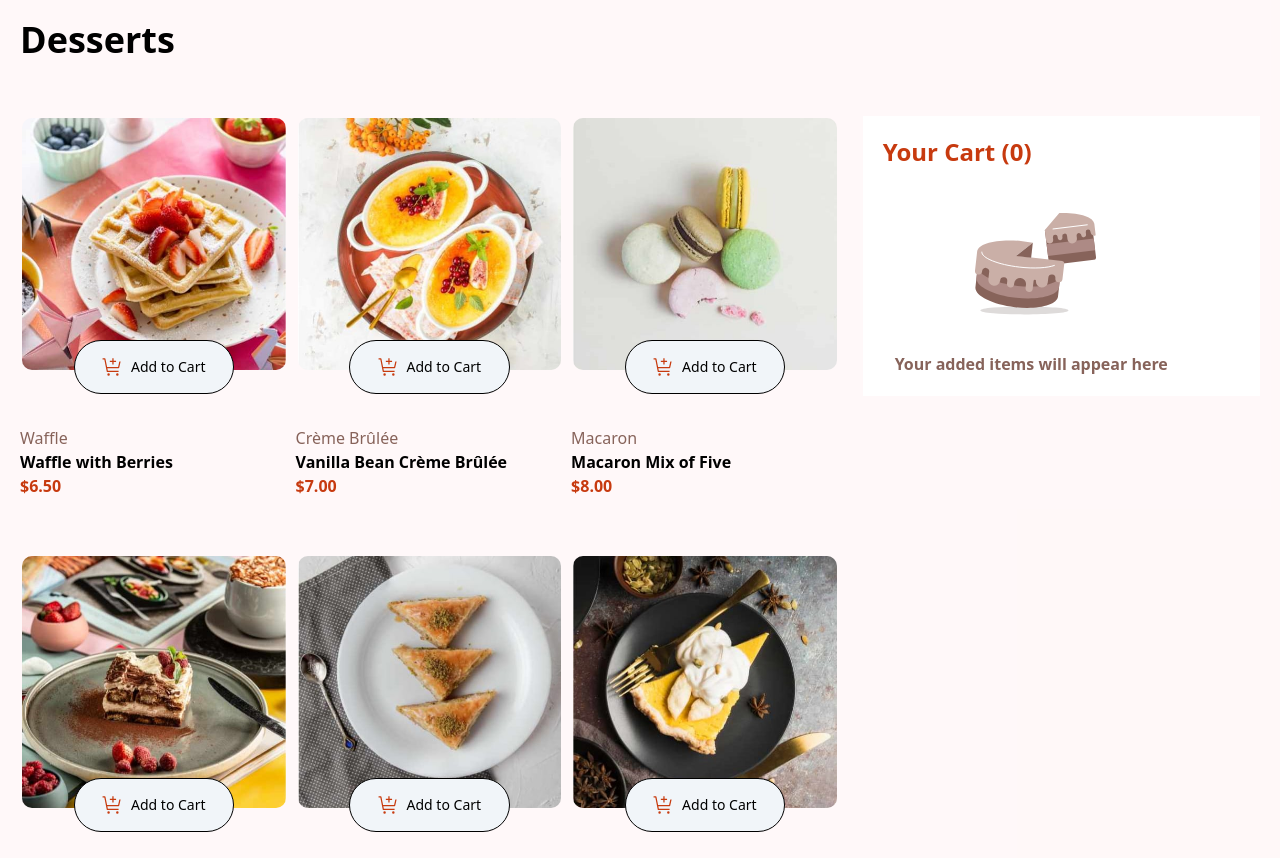
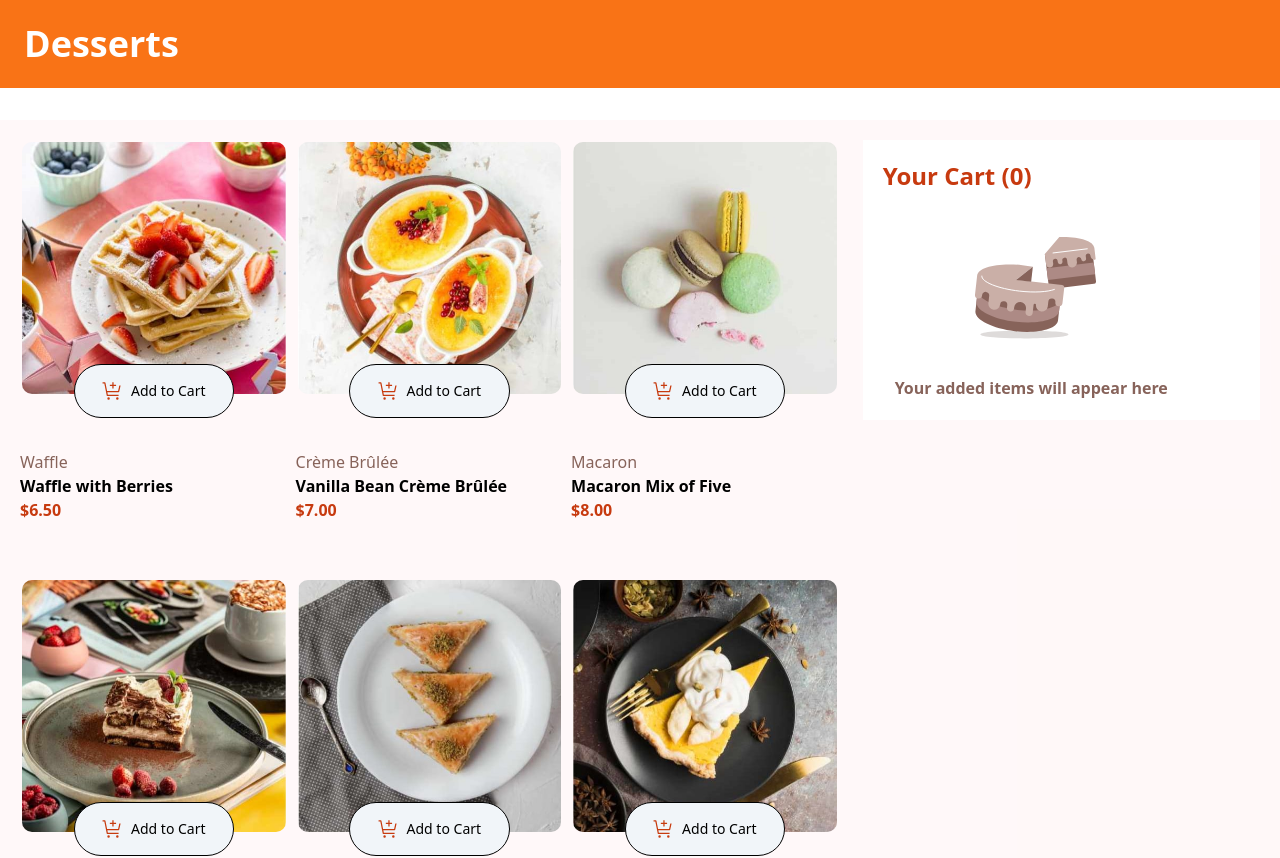
Before and after one commit to LuiRo07/product-list-with-cart, a React (Vite) app: page / in a window 1280 px wide. Shown: the top 858 px of the page. Built offline with nearby package versions, Linux system fonts and the light colour scheme.

Commit message:
page header is styled to match the theme

```diff
--- a/src/App.jsx
+++ b/src/App.jsx
@@ -8,14 +8,14 @@ function App() {
 
   return (
     <>
+      <div className={`font-extrabold mb-8 text-4xl sm:col-span-4 bg-orange-500 text-white p-6`}>
+        <h1>Desserts</h1>
+      </div>
       <div
         id="top"
         name="top"
         className="p-10 sm:grid sm:grid-cols-6 sm:gap-6 sm:p-5 bg-rose-200/15"
       >
-        <div className={`font-extrabold mb-8 text-4xl sm:col-span-4`}>
-          <h1>Desserts</h1>
-        </div>
         {/*  */}
         <div
           className={`flex flex-col sm:inline-grid sm:grid-cols-3 sm:gap-2 sm:col-span-4 ${
```
Also changed, not shown: src/App.css (added).
